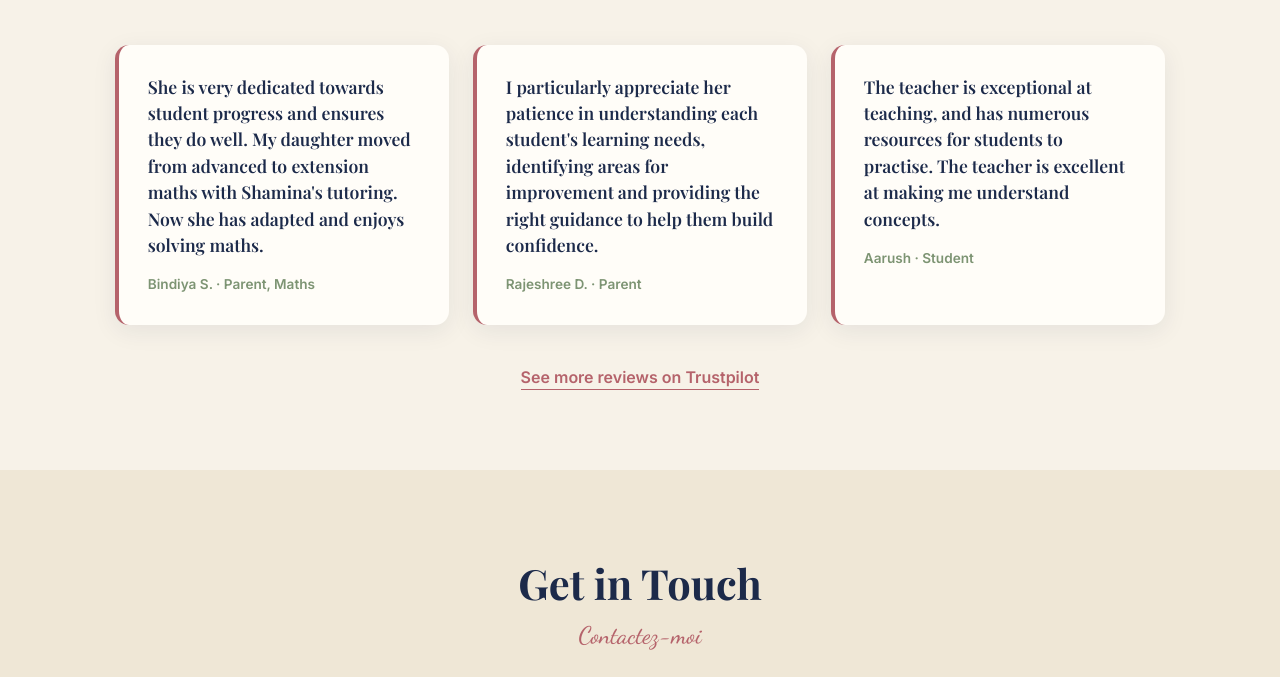
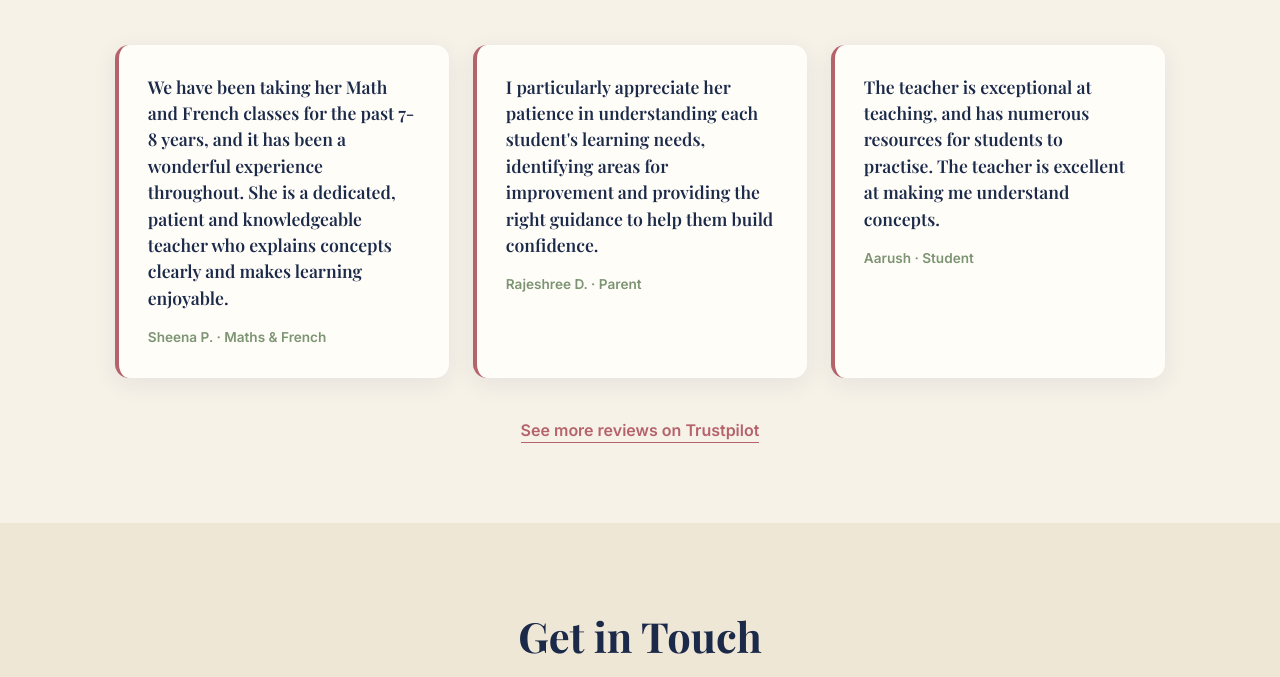
Before and after one commit to shravann14/the-french-equation, a plain HTML site: page index.html in a window 1280 px wide. Shown: the part 4395-5072 px from the top of the page. Drawn offline with nearby package versions, Linux system fonts and the light colour scheme.

Commit message:
Add files via upload

```diff
--- a/index.html
+++ b/index.html
@@ -282,8 +282,8 @@
   <div class="review-grid">
 
   <figure class="review-card reveal">
-    <blockquote>She is very dedicated towards student progress and ensures they do well. My daughter moved from advanced to extension maths with Shamina's tutoring. Now she has adapted and enjoys solving maths.</blockquote>
-    <figcaption>Bindiya S. · Parent, Maths</figcaption>
+    <blockquote>We have been taking her Math and French classes for the past 7-8 years, and it has been a wonderful experience throughout. She is a dedicated, patient and knowledgeable teacher who explains concepts clearly and makes learning enjoyable.</blockquote>
+    <figcaption>Sheena P. · Maths &amp; French</figcaption>
   </figure>
 
   <figure class="review-card reveal">
```
